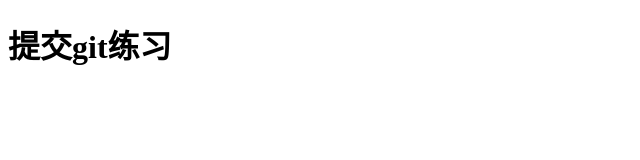
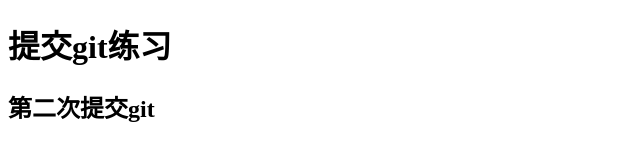
Before and after one commit to MYmayue/day01fxs, a plain HTML site: page index.html in a window 1280 px wide. Shown: the whole page, without its empty margins (0-640 px from the left). Drawn offline with Linux system fonts and the light colour scheme.

Commit message:
第二次提交

```diff
--- a/index.html
+++ b/index.html
@@ -7,5 +7,6 @@
 </head>
 <body>
     <h1>提交git练习</h1>
+    <h2>第二次提交git</h2>
 </body>
 </html>
```
